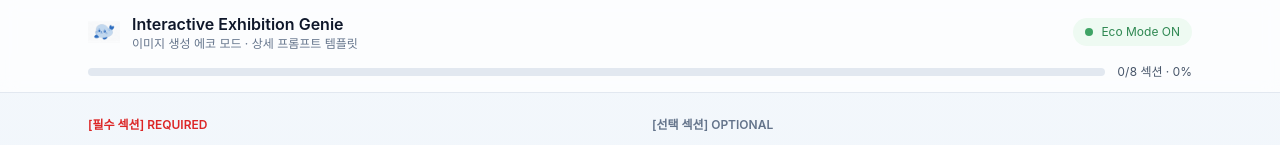
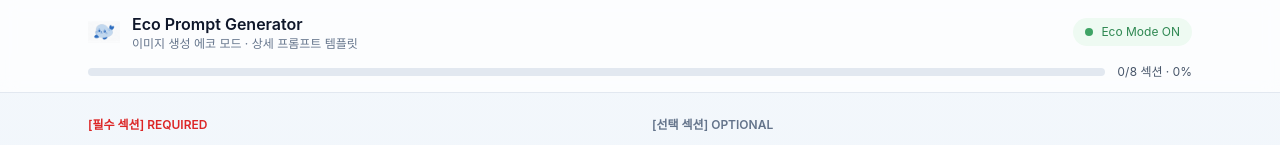
Before and after one commit to 5jseung/eco-prompt, a React (Vite) app: page / in a window 1280 px wide. Shown: the top 145 px of the page. Built offline with nearby package versions, Linux system fonts and the light colour scheme.

Commit message:
Update App.jsx

```diff
--- a/src/App.jsx
+++ b/src/App.jsx
@@ -72,7 +72,7 @@
           <div className="flex items-center gap-3">
             <img src="/seal/seal-3.png" alt="" className="w-8 h-8 object-contain" />
             <div>
-              <h1 className="text-base font-semibold text-slate-900">Interactive Exhibition Genie</h1>
+              <h1 className="text-base font-semibold text-slate-900">Eco Prompt Generator</h1>
               <p className="text-xs text-slate-500">이미지 생성 에코 모드 · 상세 프롬프트 템플릿</p>
             </div>
           </div>
```
